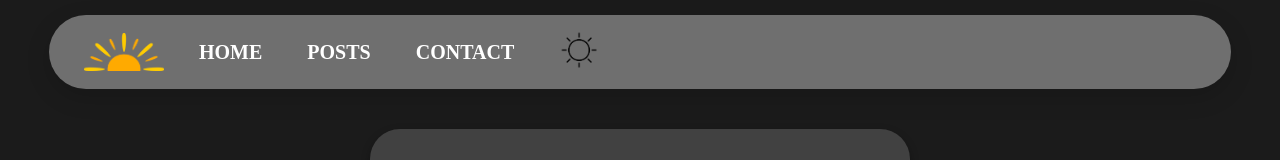
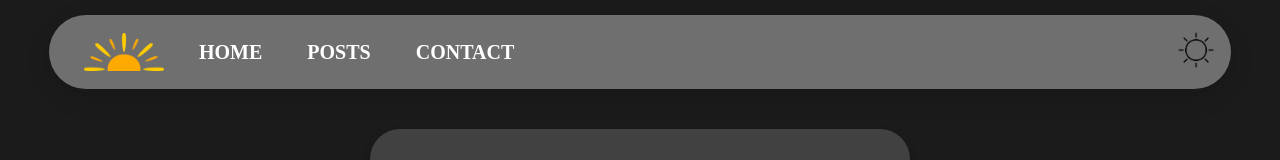
Before and after one commit to IceCrystal21/weather-app, a Next.js app in the folder weather-app/: page / in a window 1280 px wide. Shown: the top 160 px of the page. Built offline with nearby package versions, Linux system fonts and the light colour scheme.

Commit message:
moved theme toggle to far right of nav lmao

```diff
--- a/weather-app/components/Navbar.js
+++ b/weather-app/components/Navbar.js
@@ -12,7 +12,7 @@ export default function Navbar(){
                 <Link href="/posts">POSTS</Link>
                 <Link href="/contact">CONTACT</Link>
             </div>
-            <div>
+            <div className="theme-toggle">
                 <ThemeSwitcher></ThemeSwitcher>
             </div>
         </nav>
--- a/weather-app/styles/globals.css
+++ b/weather-app/styles/globals.css
@@ -59,9 +59,14 @@ nav a:hover{
   height: 38px;
 }
 
+.theme-toggle{
+  margin-left: auto;
+}
+
+
+
 /* WEATHER */
 .search-container{
-
   max-width: 500px;
   width: 100%;
   border-radius: 30px;
```
